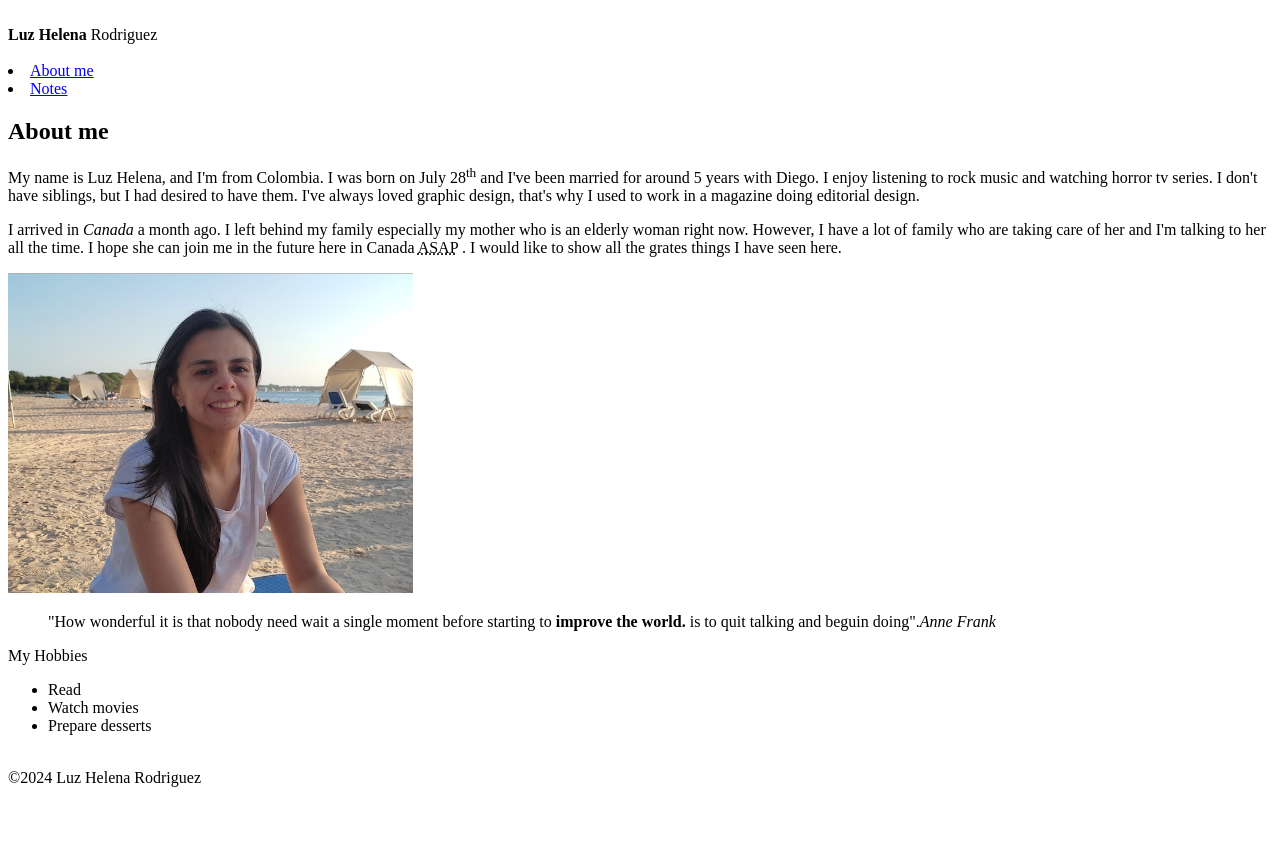
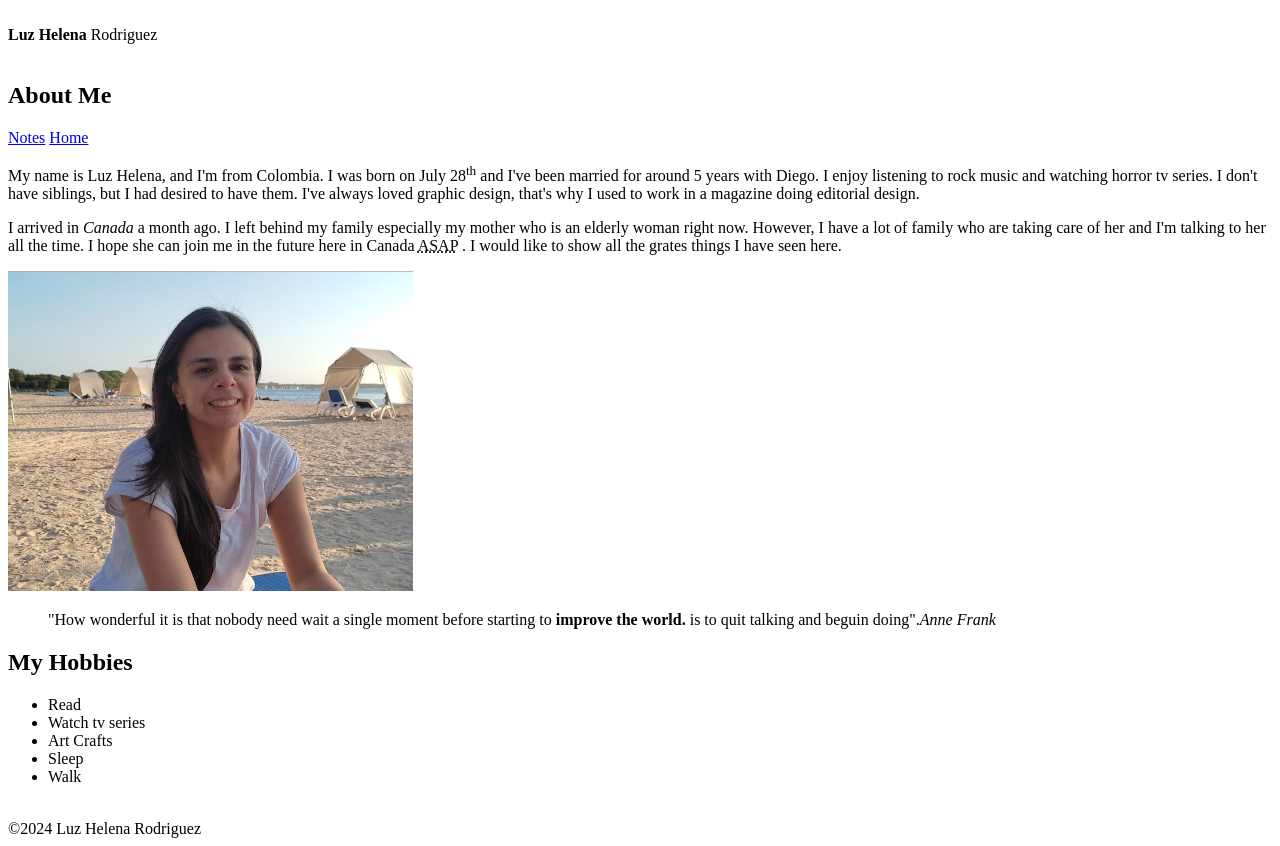
Before and after one commit to rodr0288/rodr0288.github.io, a plain HTML site: page html-assigment/index.html in a window 1280 px wide. Before the commit the page ends 800 px from the top, so only its background shows below. Drawn offline with Linux system fonts and the light colour scheme.

Commit message:
add assigment Feb14

```diff
--- a/html-assigment/index.html
+++ b/html-assigment/index.html
@@ -3,20 +3,27 @@
 <head>
     <meta charset="UTF-8">
     <meta name="viewport" content="width=device-width, initial-scale=1.0">
+    <link rel="stylesheet" href="./css/style.css">
     <title>About me</title>
 </head>
 <body>
     <br>
      <header><strong>Luz Helena</strong> Rodriguez</header>
      <br>
+     <article>
+        <a class="site-title">
+            <h1>About Me</h1>
+        </header>
+        </article>
+     <nav>
 
-     <url>
-        <li><a href="index.html">About me</a></li>
-        <li><a href="notes.html">Notes</a></li>
-    </url>
-    <main>
-        <article>
-            <h1>About me</h1>
+        <a  href="notes.html">Notes</a>
+        <a href="index.html">Home</a>
+        </ul>
+
+
+     </nav>
+
             <p>My name is Luz Helena, and I'm from Colombia. I was born on July 28<sup>th</sup> and I've been married for around 5 years with Diego. I enjoy listening to rock music and watching horror tv series.
                 I don't have siblings, but I had desired to have them.
                 I've always loved graphic design, that's why I used to work in a magazine doing editorial design.
@@ -24,20 +31,24 @@
             <p>I arrived in <em>Canada</em> a month ago. I left behind my family especially my mother who is an elderly woman right now. However, I have a lot of family who are taking care of her and I'm talking to her all the time. I hope she can join me in the future here in Canada <abbr title="As soon as posible">ASAP</abbr> . I would like to show all the grates things I have seen here.</p>
 
 
-<img src="images/lucy.png" alt="Luz Helena" Width="405" Height="320">
+<img src="images/lucy.png"
+ id="my-image"
+ alt="Luz Helena"
+ Width="405" Height="320">
 
 
                 <blockquote>"How wonderful it is that nobody need wait a single moment before starting to <strong>improve the world. </strong> is to quit talking and beguin doing".<cite>Anne Frank</cite></blockquote>
-           <dl>
 
-                <dt>My Hobbies</dt>
+                <h2 class="site-title">My Hobbies</h2>
 
-                    <ul>
-                        <li>Read</li>
-                        <li>Watch movies</li>
-                        <li>Prepare desserts</li>
+                <ul class="hobbies-list">
 
-                    </ul>
+                    <li class="square-bullets"> Read</li>
+                    <li class="square-bullets">Watch tv series</li>
+                    <li class="square-bullets">Art Crafts</li>
+                    <li class="square-bullets">Sleep</li>
+                    <li class="square-bullets">Walk</li>
+                </ul>
 
             </dl>
         </article>
@@ -46,12 +57,6 @@
             <footer>&copy;2024 Luz Helena Rodriguez</footer>
 
 
-
-
-
-
-
-
-    </main>
+     </main>
 </body>
 </html>
```
